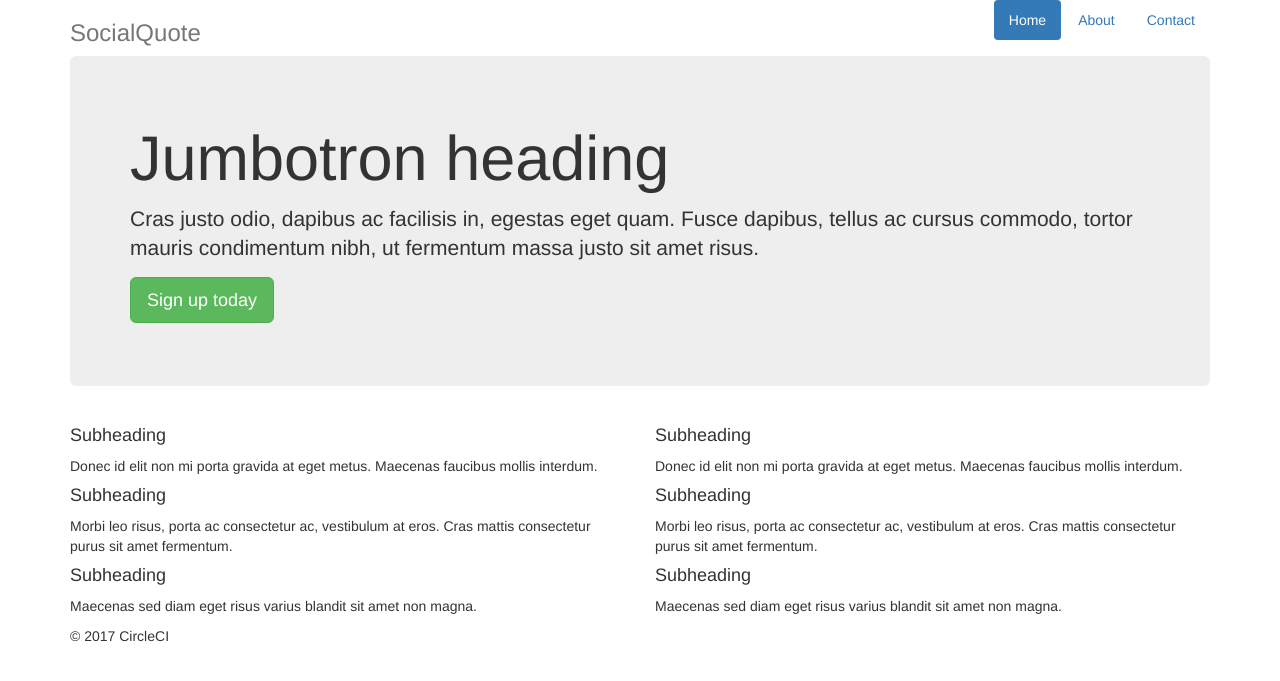
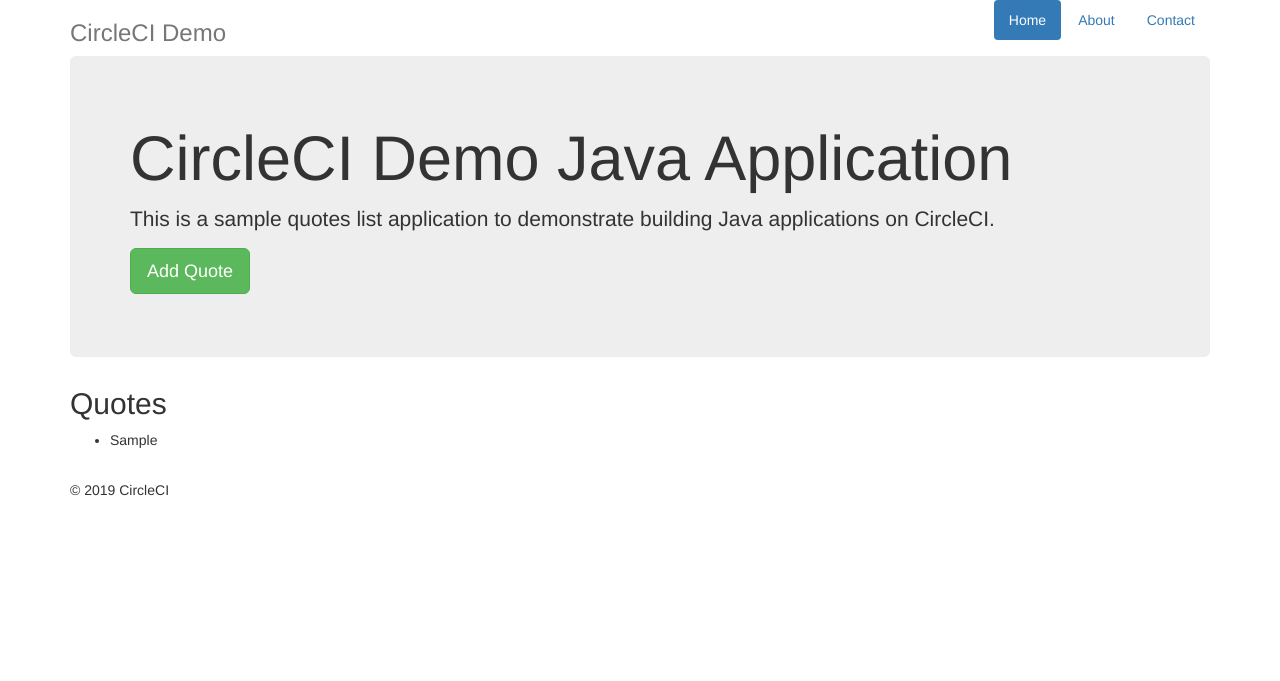
Before and after one commit to CircleCI-Public/circleci-demo-java-spring, a Spring Boot app: page / in a window 1280 px wide. Shown: the top 681 px of the page. Run offline with Spring Boot 4, Linux system fonts and the light colour scheme; tables that the repository leaves empty hold one stand-in row (values such as "Sample post"); some libraries are stand-ins or nearby versions.

Commit message:
revamp UI

```diff
--- a/src/main/java/com/circleci/demojavaspring/configuration/MvcConfig.java
+++ b/src/main/java/com/circleci/demojavaspring/configuration/MvcConfig.java
@@ -10,10 +10,7 @@
 
     @Override
     public void addViewControllers(ViewControllerRegistry registry) {
-        registry.addViewController("/home").setViewName("index");
-        registry.addViewController("/").setViewName("index");
-        registry.addViewController("/register").setViewName("register");
-        registry.addViewController("/login").setViewName("login");
+        registry.addViewController("/add").setViewName("form");
     }
 
     @Override
--- a/src/main/java/com/circleci/demojavaspring/controller/QuoteController.java
+++ b/src/main/java/com/circleci/demojavaspring/controller/QuoteController.java
@@ -6,29 +6,34 @@
 import org.springframework.stereotype.Controller;
 import org.springframework.web.bind.annotation.RequestMapping;
 import org.springframework.web.bind.annotation.GetMapping;
+import org.springframework.web.bind.annotation.PostMapping;
 import org.springframework.web.bind.annotation.RequestParam;
 import org.springframework.web.bind.annotation.ResponseBody;
+import org.springframework.web.servlet.ModelAndView;
 
 import com.circleci.demojavaspring.model.Quote;
 import com.circleci.demojavaspring.repository.QuoteRepository;
 
 @Controller
-@RequestMapping(path="/quote")
+@RequestMapping
 public class QuoteController {
 
     @Autowired
     private QuoteRepository quoteRepository;
 
-    @GetMapping(path="/add")
-    public @ResponseBody String addNewQuote(@RequestParam String quote) {
+    @PostMapping("/quote/add")
+    public ModelAndView addNewQuote(@RequestParam String quote) {
         Quote q = new Quote();
-        q.setQuote("New Quote");
+        q.setQuote(quote);
         quoteRepository.save(q);
-        return "Saved";
+        return new ModelAndView("redirect:/");
     }
 
-    @GetMapping
-    public @ResponseBody List<Quote> list() {
-        return quoteRepository.findAll();
+    @GetMapping("/")
+    public ModelAndView list() {
+        List<Quote> quotes = quoteRepository.findAll();
+        ModelAndView modelAndView = new ModelAndView("index");
+        modelAndView.addObject("quotes", quotes);
+        return modelAndView;
     }
 }
--- a/src/main/resources/application.properties
+++ b/src/main/resources/application.properties
@@ -2,5 +2,6 @@
 spring.datasource.username=postgres
 spring.datasource.password=password
 
-spring.jpa.hibernate.ddl-auto=create-drop
+spring.jpa.show-sql=true
+spring.jpa.hibernate.ddl-auto=update
 spring.jpa.properties.hibernate.jdbc.lob.non_contextual_creation=true
--- a/src/main/resources/templates/index.html
+++ b/src/main/resources/templates/index.html
@@ -29,41 +29,28 @@
             <li role="presentation"><a href="#">Contact</a></li>
           </ul>
         </nav>
-        <h3 class="text-muted">SocialQuote</h3>
+        <h3 class="text-muted">CircleCI Demo</h3>
       </div>
 
       <div class="jumbotron">
-        <h1>Jumbotron heading</h1>
-        <p class="lead">Cras justo odio, dapibus ac facilisis in, egestas eget quam. Fusce dapibus, tellus ac cursus commodo, tortor mauris condimentum nibh, ut fermentum massa justo sit amet risus.</p>
-        <p><a class="btn btn-lg btn-success" href="#" role="button">Sign up today</a></p>
+        <h1>CircleCI Demo Java Application</h1>
+        <p class="lead">This is a sample quotes list application to demonstrate building Java applications on CircleCI.</p>
+        <p><a class="btn btn-lg btn-success" href="/add" role="button">Add Quote</a></p>
       </div>
 
-      <div class="row marketing">
-        <div class="col-lg-6">
-          <h4>Subheading</h4>
-          <p>Donec id elit non mi porta gravida at eget metus. Maecenas faucibus mollis interdum.</p>
-
-          <h4>Subheading</h4>
-          <p>Morbi leo risus, porta ac consectetur ac, vestibulum at eros. Cras mattis consectetur purus sit amet fermentum.</p>
-
-          <h4>Subheading</h4>
-          <p>Maecenas sed diam eget risus varius blandit sit amet non magna.</p>
-        </div>
-
-        <div class="col-lg-6">
-          <h4>Subheading</h4>
-          <p>Donec id elit non mi porta gravida at eget metus. Maecenas faucibus mollis interdum.</p>
-
-          <h4>Subheading</h4>
-          <p>Morbi leo risus, porta ac consectetur ac, vestibulum at eros. Cras mattis consectetur purus sit amet fermentum.</p>
-
-          <h4>Subheading</h4>
-          <p>Maecenas sed diam eget risus varius blandit sit amet non magna.</p>
-        </div>
+      <div>
+          <h2>Quotes</h2>
+          <p th:if="${quotes.empty}">
+            No quotes available. Why don't you <a href="/add">add</a> one?</td>
+          </p>
+          <ul th:each="quote : ${quotes}">
+              <li th:text="${quote.quote}"/>
+          </ul>
       </div>
 
+      <br/>
       <footer class="footer">
-        <p>&copy; 2017 CircleCI</p>
+        <p>&copy; 2019 CircleCI</p>
       </footer>
 
     </div> <!-- /container -->
```
Also changed, not shown: src/main/resources/templates/form.html (added, +13 -0 lines), src/main/resources/templates/login.html (deleted, +0 -20 lines), src/main/resources/templates/register.html (deleted, +0 -20 lines), README.md, assets/index.png (added).
